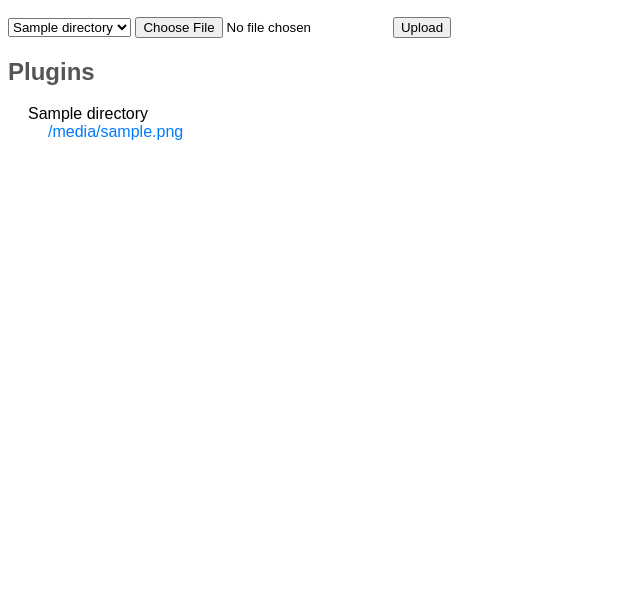
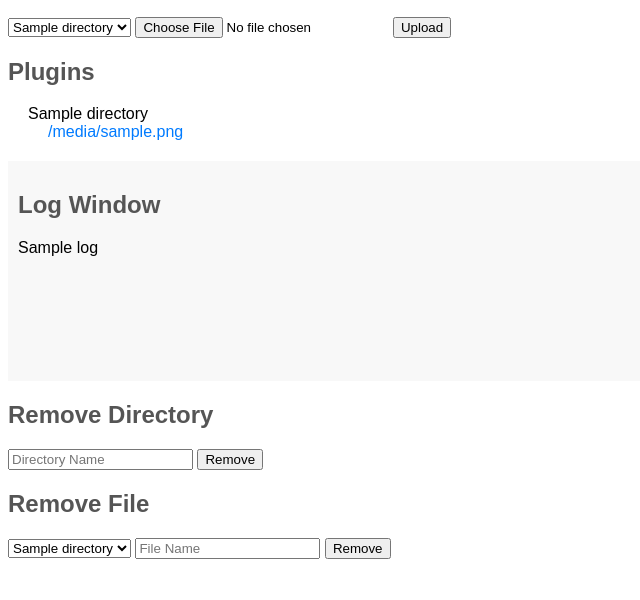
Before and after one commit to Davis8988/grafana-plugins-server, a Flask app: template templates/index.html in a window 1280 px wide. Shown: the part 200-800 px from the top of the page, without its empty margins (0-640 px from the left). Run offline with Flask 3, Linux system fonts and the light colour scheme; the template is opened without the code that fills it: most values are stand-ins (such as "Sample title", 1, 10 or a date in 2020).

Commit message:
Added delete section

```diff
--- a/app.py
+++ b/app.py
@@ -1,7 +1,9 @@
 from flask import Flask, render_template, request, redirect, url_for
 import os
+from os.path import join as join_path
 import zipfile
 import logging
+import shutil
 
 app = Flask(__name__)
 
@@ -13,7 +15,7 @@ def get_persistent_temp_dir():
     return temp_dir
 
 uploads_folder = os.environ.get('UPLOADS_DIR', "uploads")
-temp_uploads_folder = os.path.join(os.environ.get('TEMP_UPLOADS_FOLDER', get_persistent_temp_dir()), "grafana-plguins")
+temp_uploads_folder = join_path(os.environ.get('TEMP_UPLOADS_FOLDER', get_persistent_temp_dir()), "grafana-plguins")
 
 
 # Configure app settings
@@ -42,23 +44,25 @@ def index():
 @app.route('/create_directory', methods=['POST'])
 def create_directory():
     directory_name = request.form['directory_name']
-    directory_path = os.path.join(app.config['UPLOAD_FOLDER'], directory_name)
+    directory_path = join_path(app.config['UPLOAD_FOLDER'], directory_name)
     os.makedirs(directory_path, exist_ok=True)
     logging.info(f'Created directory: {directory_name}')
     return redirect(url_for('index'))
 
 
-def search_plugin_json(zip_ref, file_list):
-    logging.info(f'Searching for "plugin.json" file in the uploaded zip')
+def search_plugin_json(file_list):
+    logging.info(f'Searching for "plugin.json" file in given zip')
     for file in file_list:
         if file.endswith('/plugin.json'):
             return file
     return None
 
 
-def save_file_in_dir(file, path_to_save_at):
+def save_file_in_dir(file, dir_path):
     file_name = file.filename
-    logging.info(f'Saving file: {file_name} at: {path_to_save_at}')
+    logging.info(f'Saving file: {file_name} at: {dir_path}')
+
+    path_to_save_at = join_path(dir_path, file_name)
     if os.path.exists(path_to_save_at):
         logging.info(f'File already exists: {path_to_save_at} - attempting to remove it..')
         try:
@@ -67,48 +71,176 @@ def save_file_in_dir(file, path_to_save_at):
             logging.info(f'Failed to remove already existing file: {path_to_save_at} ')
             logging.error(f'Error while removing existing file: {str(e)}')
             return f'Error: Failed to remove existing file: {path_to_save_at}'
+        if os.path.exists(path_to_save_at):
+            logging.error(f'Even after removing existing file: "{path_to_save_at}" it still exists - Failed to remove already existing file: {path_to_save_at}')
+            return f'Error: Even after removing existing file: "{path_to_save_at}" it still exists - Failed to remove already existing file: {path_to_save_at}'
+        logging.info(f'Success removing old file: {path_to_save_at}')
     try:
+        logging.info(f'Attempting to save file: {file_name} at: {dir_path}')
         file.save(path_to_save_at)
         logging.info(f'File saved: {file.filename}')
     except Exception as e:
         logging.error(f'Error while saving file: {str(e)}')
         return f'Error: Failed to save file: {file.filename} at: {path_to_save_at}'
+    return path_to_save_at
+
+def create_dir(dir_path):
+    if os.path.exists(dir_path):
+        return
+    logging.info(f'Creating dir: {dir_path}')
+    try:
+        os.makedirs(dir_path)
+        if not os.path.exists(dir_path):
+            raise Exception(f'Even after creating dir: "{dir_path}" it is still missing or unreachable - Failed to create dir: {dir_path}')
+    except Exception as e:
+        logging.error(f'Error creating dir: {dir_path}')
+        logging.error(f'{str(e)}')
+        raise Exception(f'Error creating dir: {str(e)}')
+    logging.info(f'Success creating dir: {dir_path}')
+
+def validate_uploaded_zip_file(zip_file_path):
+    logging.info(f'Validating uploaded zip file: {zip_file_path}')
+    if not file_exists(zip_file_path):
+        logging.error(f'Missing or unreachable uploaded zip file: {zip_file_path} - cannot validate it')
+        raise Exception(f'Missing or unreachable uploaded zip file: {zip_file_path} - cannot validate it')
+    print_zip_file_containing_files(zip_file_path)
+    get_plugins_json_file_path_from_zip_file(zip_file_path)
+
+def print_zip_file_containing_files(zip_file):
+    with zipfile.ZipFile(zip_file, 'r') as zip_ref:
+        # Check if plugin.json exists in the zip file
+        file_list = zip_ref.namelist()
+        logging.info(f'Listing files under uploaded zip: {zip_file}')
+        for x in file_list:
+            logging.info(f' - {x}')
+
+def get_plugins_json_file_path_from_zip_file(zip_file):
+    plugin_json_file_path = None
+    with zipfile.ZipFile(zip_file, 'r') as zip_ref:
+        # Check if plugin.json exists in the zip file
+        file_list = zip_ref.namelist()
+
+        # Search for plugin.json recursively
+        plugin_json_file_path = search_plugin_json(file_list)
+    if not plugin_json_file_path:
+        raise Exception(f'"plugin.json" not found in the uploaded zip file: {zip_file}')
+    return plugin_json_file_path
+
+def file_exists(file_path):
+    return os.path.exists(file_path)
+
+def remove_file(file_path):
+    if not file_exists(file_path):
+        return
+    logging.info(f'Removing file: {file_path}')
+    try:
+        os.remove(file_path)
+        if file_exists(file_path):
+            raise Exception( f'Even after removing the file: "{file_path}" it still exists')
+    except Exception as e:
+        logging.error(f'Error while removing existing file: {file_path}')
+        logging.error(f'{str(e)}')
+        raise Exception(f'Error: Failed to remove existing file: {path_to_save_at}')
+    logging.info(f'Success removing file: {file_path}')
+
+def copy_file(src_file, dest_file):
+    logging.info(f'Copying file: {src_file} to: {dest_file}')
+    if not file_exists(src_file):
+        logging.error(f'Missing or unreachable src file to copy: {src_file} - cannot copy it to: {dest_file}')
+        raise Exception(f'Missing or unreachable src file to copy: {src_file} - cannot copy it to: {dest_file}')
+    if file_exists(dest_file):
+        remove_file(dest_file)
+    try:
+        shutil.copyfile(src_file, dest_file)
+    except Exception as e:
+        logging.error(f'Error - Failed to copy file: {src_file} to: {dest_file}')
+        logging.error(f'{str(e)}')
+        raise Exception(f'Error: Failed to copy file: {src_file} to: {dest_file}')
+    # Validate
+    if not file_exists(dest_file):
+        logging.error(f'Even after copying file: {src_file} to: {dest_file} it is still missing or unreachable')
+        raise Exception(f'Even after copying file: {src_file} to: {dest_file} it is still missing or unreachable')
+    logging.info(f'Success copying file: {src_file} to: {dest_file}')
+
+def copy_zip_file_to_plugins_dir(zip_file_path, plugins_dir):
+    create_dir(plugins_dir)
+    zip_file_name      = get_file_name_from_path(zip_file_path)
+    dest_zip_file_path = join_path(plugins_dir, zip_file_name)
+    copy_file(zip_file_path, dest_zip_file_path)
+    return dest_zip_file_path
+
+def get_file_name_from_path(file_path):
+    # if not file_exists(file_path):
+        # logging.error(f'Missing or unreachable file path: {file_path} - cannot get its name')
+        # raise Exception(f'Missing or unreachable file path: {file_path} - cannot get its name')
+    return os.path.basename(file_path)
+
+def extract_file_from_zip_to_dir(src_zip_file, file_to_extract, dest_dir_to_extract_to):
+    logging.info(f'Extracting {file_to_extract} from: {src_zip_file} to: {dest_dir_to_extract_to}')
+    extract_file_name = get_file_name_from_path(file_to_extract)
+    dest_file_path = join_path(dest_dir_to_extract_to, extract_file_name)
+    remove_file(dest_file_path)  # Remove old file if it already exists..
+    with zipfile.ZipFile(src_zip_file, 'r') as zip_ref:
+        zip_ref.extract(file_to_extract, path=dest_dir_to_extract_to)
+    logging.info(f'Success extracting {file_to_extract} from: {src_zip_file} to: {dest_dir_to_extract_to}')
+
+
+def remove_directory_with_content(dir_path):
+    logging.info(f'Removing directory with its content: {dir_path}')
+    if os.path.exists(dir_path):
+        try:
+            shutil.rmtree(dir_path)
+            if os.path.exists(dir_path):
+                raise Exception(f'Even after removing the directory: "{dir_path}" it still exists')
+        except Exception as e:
+            logging.error(f'Error while removing the directory: {dir_path}')
+            logging.error(f'{str(e)}')
+            raise Exception(f'Error: Failed to remove the directory: {dir_path}')
+        logging.info(f'Success removing the directory with its content: {dir_path}')
+
+@app.route('/remove_directory', methods=['POST'])
+def remove_directory():
+    directory_name = request.form['directory_name']
+    directory_path = join_path(app.config['UPLOAD_FOLDER'], directory_name)
+    remove_directory_with_content(directory_path)
+    logging.info(f'Removed directory: {directory_name}')
+    return redirect(url_for('index'))
+
+@app.route('/remove_file', methods=['POST'])
+def remove_file():
+    directory_name = request.form['directory_name']
+    file_name = request.form['file_name']
+    file_path = join_path(app.config['UPLOAD_FOLDER'], directory_name, file_name)
+    remove_file(file_path)
+    logging.info(f'Removed file: {file_name} from directory: {directory_name}')
+    return redirect(url_for('index'))
 
 @app.route('/upload', methods=['POST'])
 def upload():
     directory_name = request.form['directory']
-    file           = request.files['file']
+    file = request.files['file']
 
     if not file or not allowed_file(file.filename):
-        logging.error('Error while uploading file: {file} - Invalid file or file type not allowed')
-        return f'Error uploading: "{file.filename}" - Invalid file or file type not allowed'
+        error_message = f'Error uploading: "{file.filename}" - Invalid file or file type not allowed'
+        logging.error(error_message)
+        return error_message
 
     # Save the uploaded file into a temp dir first..
-    temp_file_path = os.path.join(temp_uploads_folder, file.filename)
-    save_file_in_dir(file, temp_file_path)
+    temp_uploaded_file_path = save_file_in_dir(file, temp_uploads_folder)
 
-    directory_path = os.path.join(app.config['UPLOAD_FOLDER'], directory_name)
-    file_path = os.path.join(directory_path, file.filename)
-    file.save(file_path)
+    # Validate uploaded zip file:
+    validate_uploaded_zip_file(temp_uploaded_file_path)
+
+
+    directory_path       = join_path(app.config['UPLOAD_FOLDER'], directory_name)
+    copied_zip_file_path = copy_zip_file_to_plugins_dir(temp_uploaded_file_path, directory_path)
+    file_path            = copied_zip_file_path
+
+    plugin_json_file_path = get_plugins_json_file_path_from_zip_file(file_path)
 
     try:
-        with zipfile.ZipFile(file_path, 'r') as zip_ref:
-            # Check if plugin.json exists in the zip file
-            file_list = zip_ref.namelist()
-            logging.info(f'Listing files under uploaded zip: {file.filename}')
-            for x in file_list:
-                logging.info(f' - {x}')
-
-             # Search for plugin.json recursively
-            plugin_json_file_path = search_plugin_json(zip_ref, file_list)
-
-            if not plugin_json_file_path:
-                raise Exception(f'"plugin.json" not found in the uploaded zip file: {file.filename}')
-
-
-            logging.info(f'Extracting plugin.json: {plugin_json_file_path} to: {directory_path}')
-            zip_ref.extract(plugin_json_file_path, path=directory_path)
-            logging.info(f'Uploaded and extracted file: {file.filename}')
+        extract_file_from_zip_to_dir(file_path, plugin_json_file_path, directory_path)
+        logging.info(f'Success uploading and extracting file: {file.filename}')
     except Exception as e:
         # Remove the uploaded file
         os.remove(file_path)
--- a/templates/index.html
+++ b/templates/index.html
@@ -4,6 +4,21 @@
 <head>
     <title>Grafana Plugins Dashboard</title>
 	<link rel="stylesheet" type="text/css" href="{{ url_for('static', filename='styles.css') }}">
+    <style>
+        /* Additional CSS for log window */
+        .log-window {
+            background-color: #f8f8f8;
+            padding: 10px;
+            margin-top: 20px;
+            height: 200px;
+            overflow-y: scroll;
+        }
+		.remove-button {
+            float: right;
+            margin-left: 10px;
+            cursor: pointer;
+        }
+    </style>
 </head>
 <body>
     <h1>Grafana Plugins Dashboard</h1>
@@ -40,5 +55,29 @@
             </li>
         {% endfor %}
     </ul>
+	<!-- Log Window -->
+    <div class="log-window">
+        <h2>Log Window</h2>
+        {% for log in logs %}
+            <p>{{ log }}</p>
+        {% endfor %}
+    </div>
+
+	<h2>Remove Directory</h2>
+	<form method="POST" action="{{ url_for('remove_directory') }}">
+		<input type="text" name="directory_name" placeholder="Directory Name">
+		<input type="submit" value="Remove">
+	</form>
+
+	<h2>Remove File</h2>
+	<form method="POST" action="{{ url_for('remove_file') }}">
+		<select name="directory_name">
+			{% for directory in directories %}
+				<option value="{{ directory }}">{{ directory }}</option>
+			{% endfor %}
+		</select>
+		<input type="text" name="file_name" placeholder="File Name">
+		<input type="submit" value="Remove">
+	</form>
 </body>
 </html>
```
